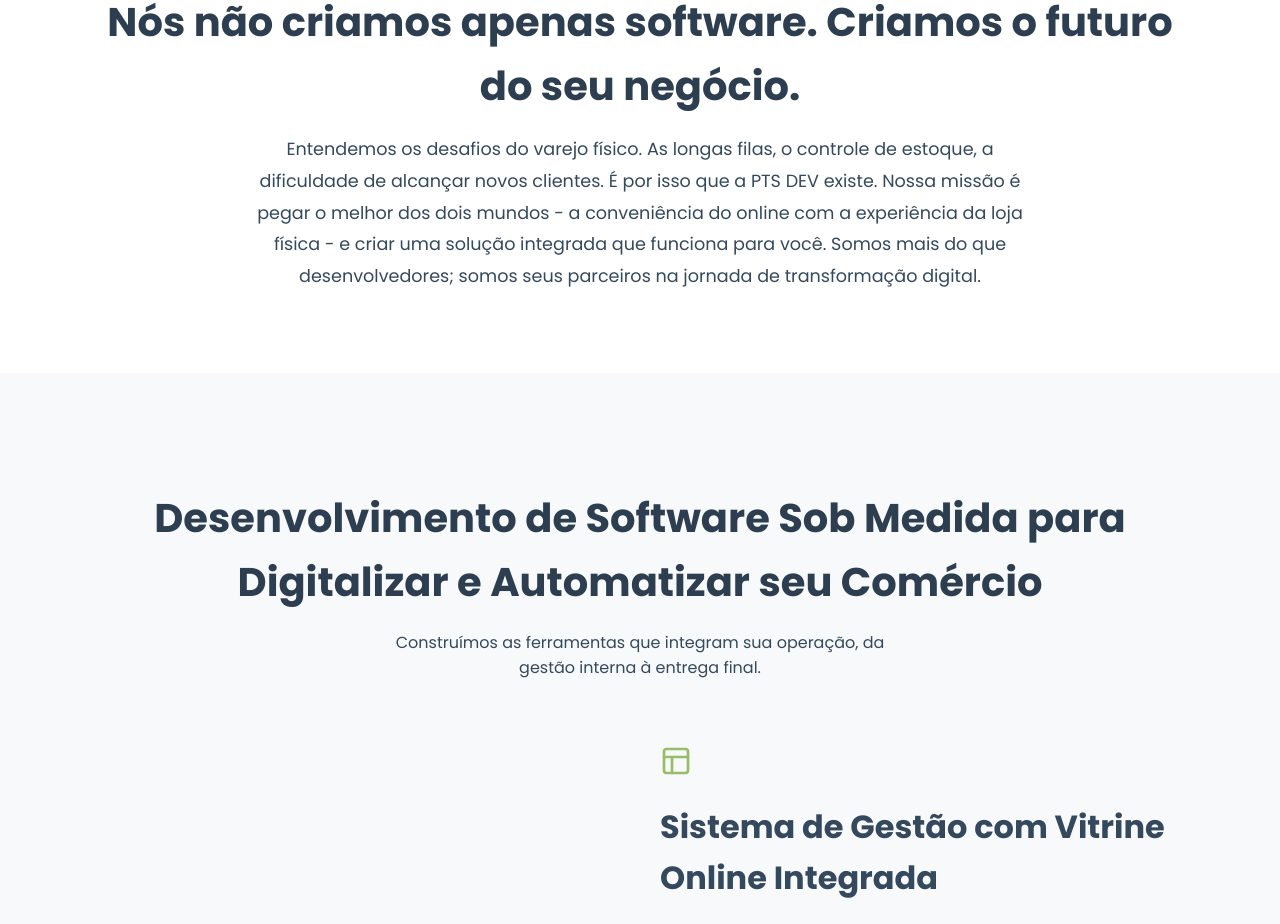
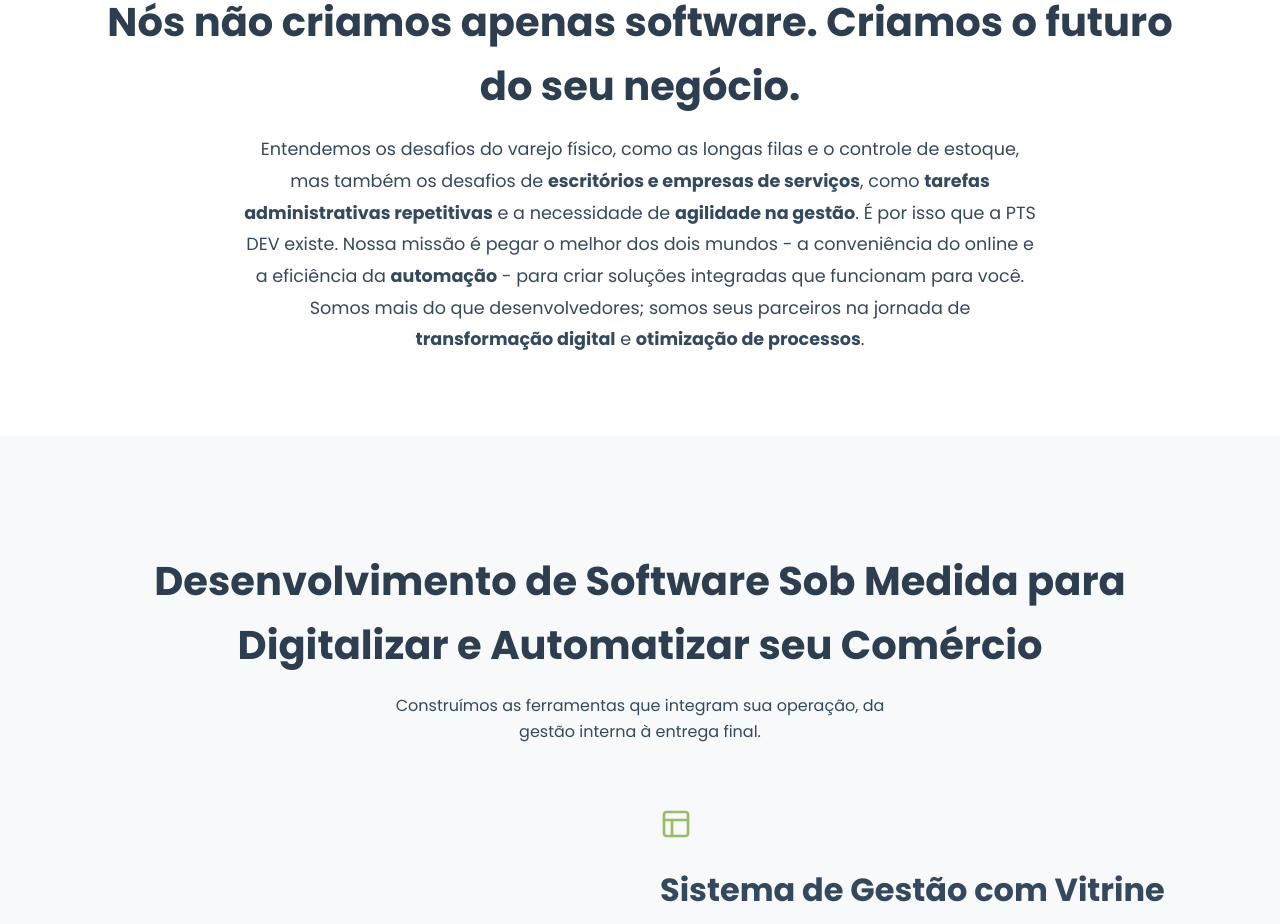
Before and after one commit to rickprimoPTS/pts-dev-website, a React (Create React App) app: page / in a window 1280 px wide. Shown: the part 876-1800 px from the top of the page. Built offline with nearby package versions, Linux system fonts and the light colour scheme; no server answers.

Commit message:
Melhorando texto sobre

```diff
--- a/src/App.js
+++ b/src/App.js
@@ -61,7 +61,7 @@ function App() {
   <div className="container">
     <h2 className="section-title">Nós não criamos apenas software. Criamos o futuro do seu negócio.</h2>
     <p>
-      Entendemos os desafios do varejo físico. As longas filas, o controle de estoque, a dificuldade de alcançar novos clientes. É por isso que a PTS DEV existe. Nossa missão é pegar o melhor dos dois mundos - a conveniência do online com a experiência da loja física - e criar uma solução integrada que funciona para você. Somos mais do que desenvolvedores; somos seus parceiros na jornada de transformação digital.
+      Entendemos os desafios do varejo físico, como as longas filas e o controle de estoque, mas também os desafios de <strong>escritórios e empresas de serviços</strong>, como <strong>tarefas administrativas repetitivas</strong> e a necessidade de <strong>agilidade na gestão</strong>. É por isso que a PTS DEV existe. Nossa missão é pegar o melhor dos dois mundos - a conveniência do online e a eficiência da <strong>automação</strong> - para criar soluções integradas que funcionam para você. Somos mais do que desenvolvedores; somos seus parceiros na jornada de <strong>transformação digital</strong> e <strong>otimização de processos</strong>.
     </p>
   </div>
 </section>
```
